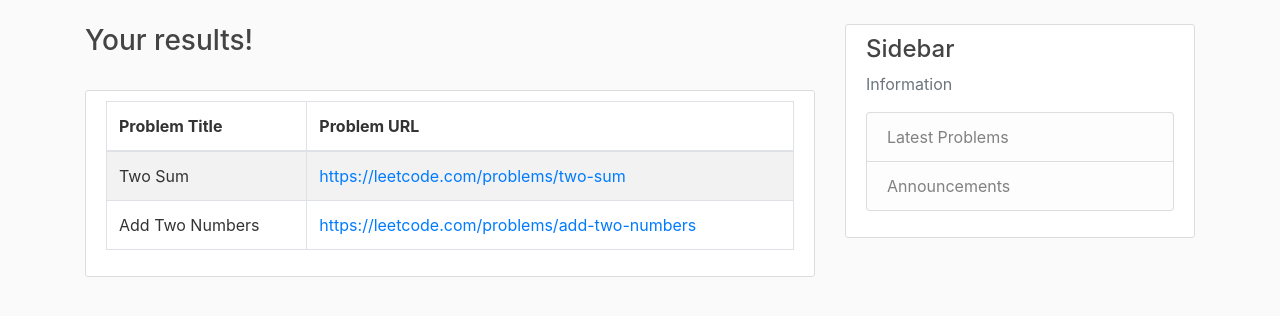
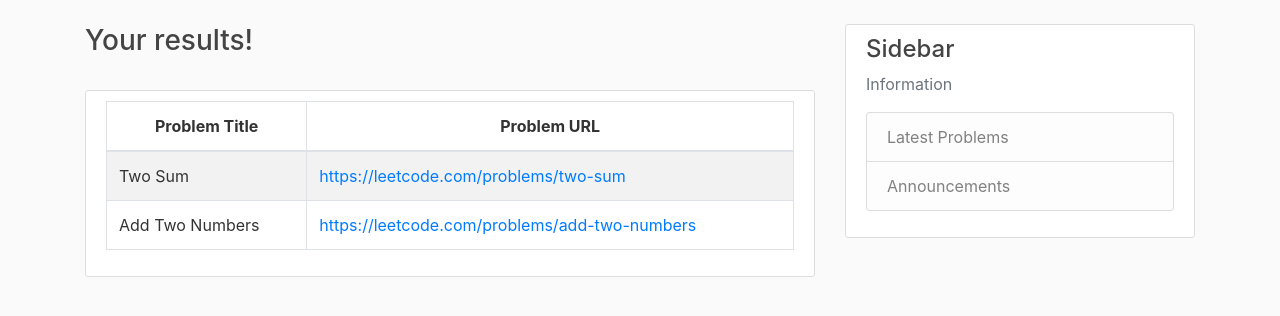
Before and after one commit to shreyss99/IS497_Leetcode-Problems-Search-Engine, a Django app: page /data/ in a window 1280 px wide. Shown: the part 56-372 px from the top of the page. Run offline with Django 4.2, Linux system fonts and the light colour scheme; data comes from the database, SQL or seed files in the repository.

Commit message:
Updated html pages

```diff
--- a/LC_SearchEngine/templates/LC_SearchEngine/data.html
+++ b/LC_SearchEngine/templates/LC_SearchEngine/data.html
@@ -8,8 +8,8 @@
               <table class="table table-bordered table-striped" border="2" cellpadding="20">
                 <thead>
                     <tr>
-                        <th> Problem Title </th>
-                        <th> Problem URL </th>
+                        <th style="text-align:center"> Problem Title </th>
+                        <th style="text-align:center"> Problem URL </th>
                     </tr>
                 </thead>
                 <tbody>
```
Also changed, not shown: LC_SearchEngine/templates/LC_SearchEngine/home.html (+7 -3 lines).
